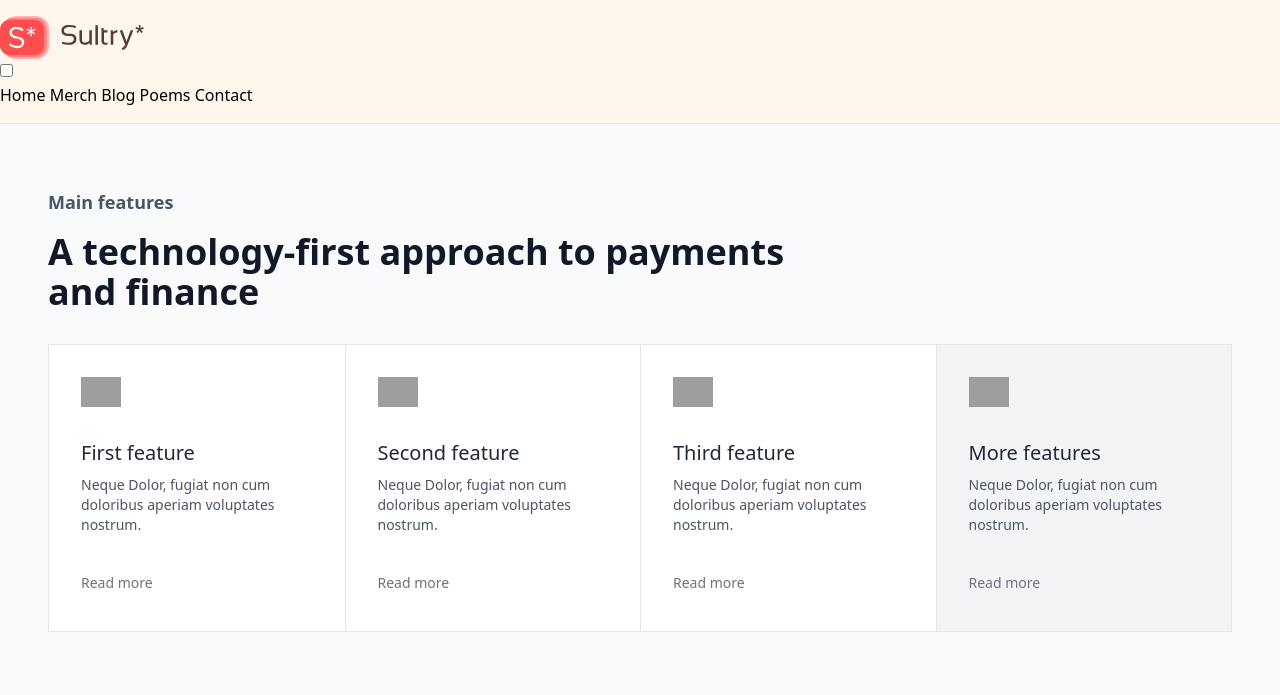
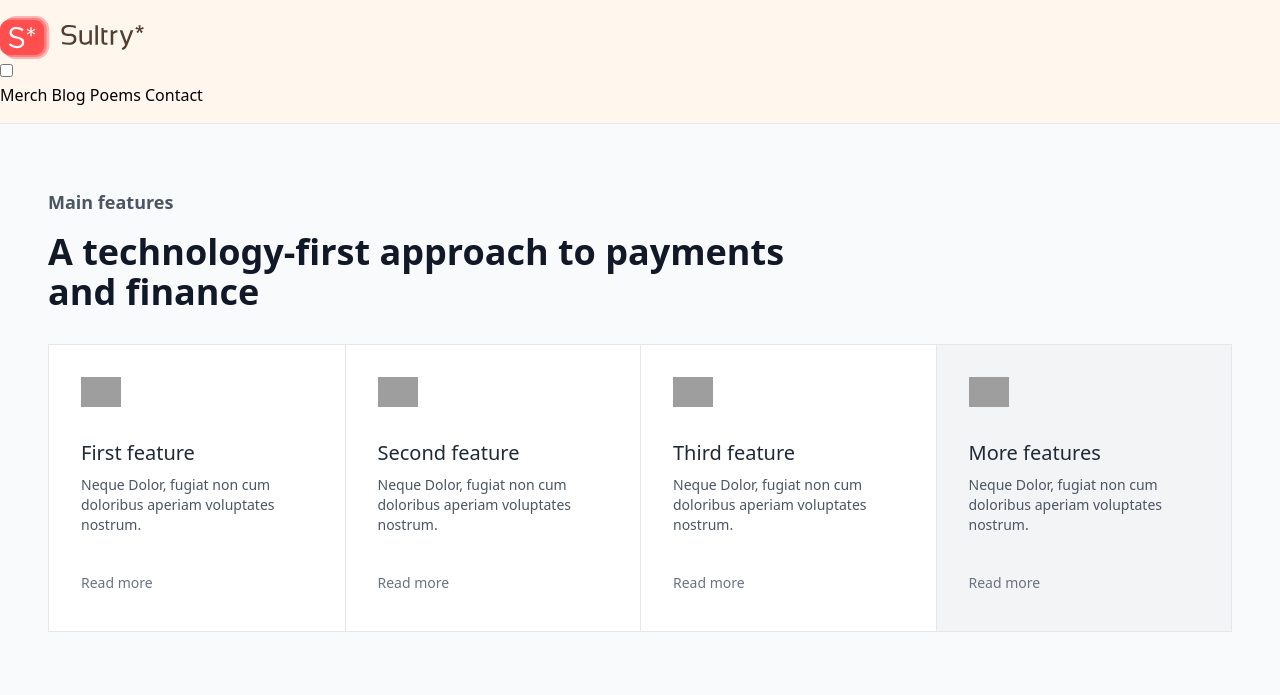
Before and after one commit to dkibui/selfish-world-blog, a Django app: page /blog/ in a window 1280 px wide. Shown: the top 695 px of the page. Run offline with Django 4.2, Linux system fonts and the light colour scheme; some libraries are stand-ins or nearby versions; grey boxes are pictures that could not be loaded.

Commit message:
Made changes to favicon and nav section

```diff
--- a/templates/layout/includes/nav.html
+++ b/templates/layout/includes/nav.html
@@ -33,7 +33,6 @@
     <div class='menu-button'></div>
   </label>
   <div class="menu">
-    <span><a class="font-normal text-base" href="/">Home</a></span>
     <span><a class="font-normal text-base" href="/merch">Merch</a></span>
     <span><a class="font-normal text-base" href="/blog">Blog</a></span>
     <span><a class="font-normal text-base" href="/poems">Poems</a></span>
```
Also changed, not shown: static/images/brand/favicon.svg, 1 other file.
